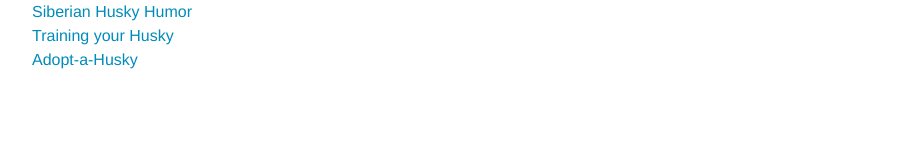
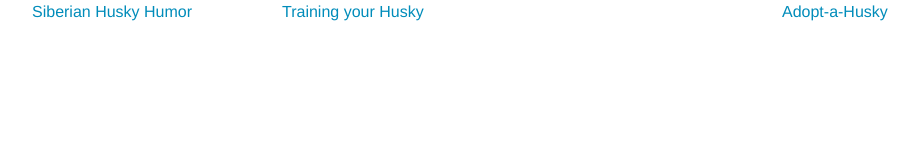
Before and after one commit to vinniewrote/chicago-web-conf, a website: page header.html in a window 1280 px wide. Shown: the whole page, without its empty margins (123-1042 px from the left). Drawn offline with Linux system fonts and the light colour scheme.

Commit message:
header dev: step 2

```diff
--- a/header.html
+++ b/header.html
@@ -12,9 +12,9 @@
 
   <nav>
     <div class="row">
-      <div class="small-12 columns"><a href="#">Siberian Husky Humor</a></div>
-      <div class="small-12 columns"><a href="#">Training your Husky</a></div>
-      <div class="small-12 columns"><a href="#">Adopt-a-Husky</a></div>
+      <div class="medium-3 small-12 columns"><a href="#">Siberian Husky Humor</a></div>
+      <div class="medium-3 small-12 columns"><a href="#">Training your Husky</a></div>
+      <div class="medium-3 small-12 columns"><a href="#">Adopt-a-Husky</a></div>
     </div>
    </nav>
 
```
